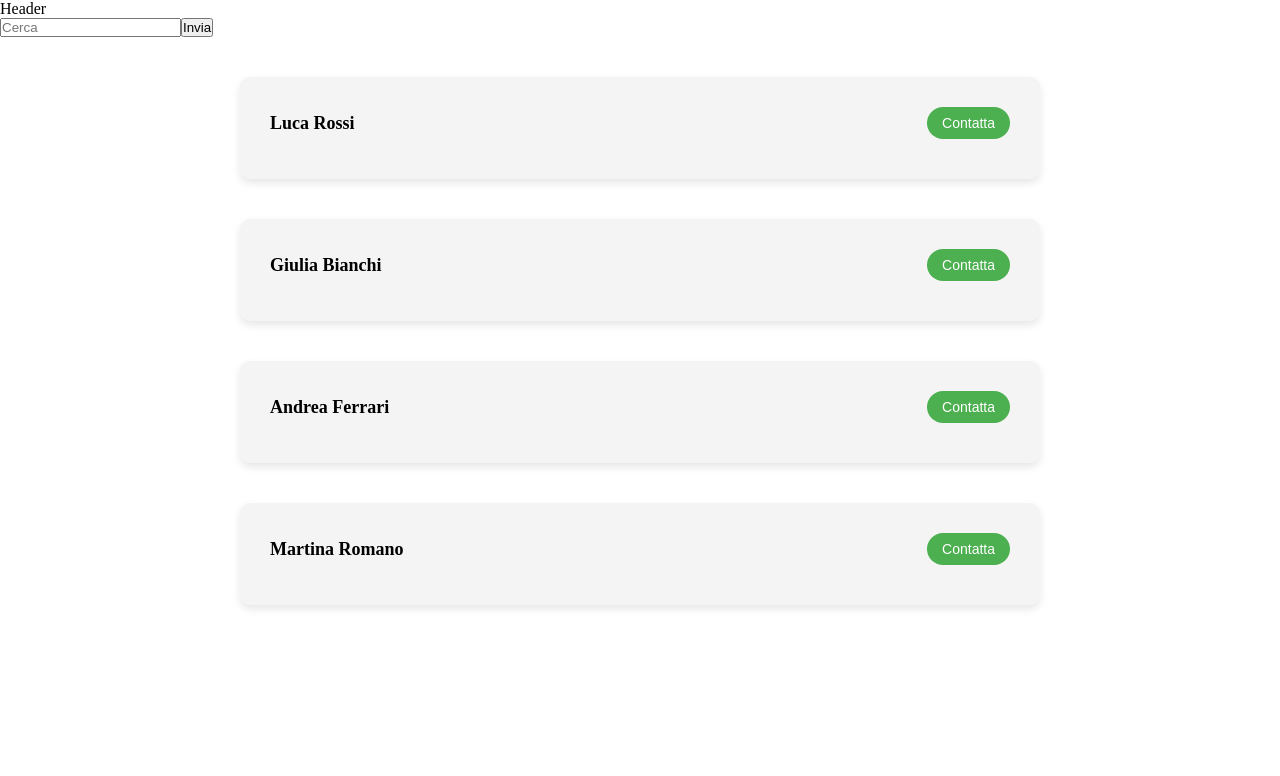
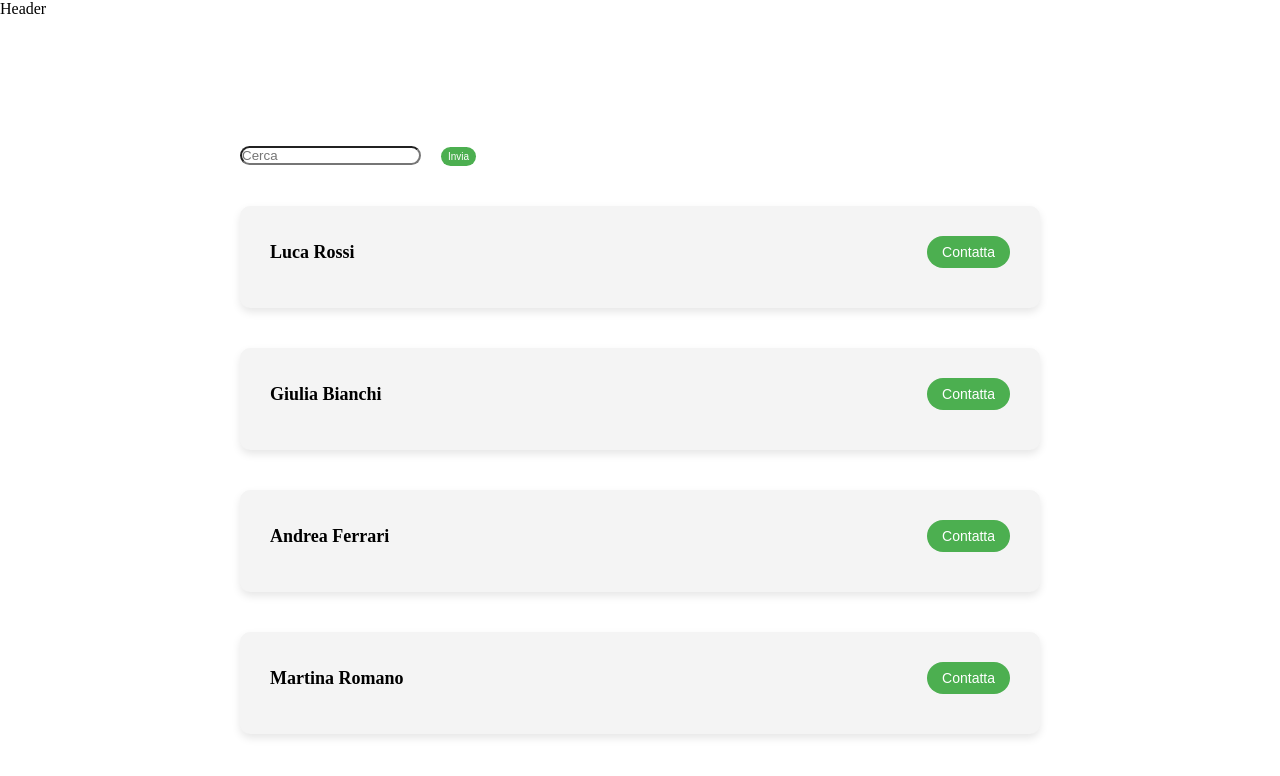
Before and after one commit to nicoargiolas/sst-boolroad, a React (Vite) app: page /trip/1 in a window 1280 px wide. Shown: the top 776 px of the page. Built offline with nearby package versions, Linux system fonts and the light colour scheme.

Commit message:
style on search bar

```diff
--- a/src/index.css
+++ b/src/index.css
@@ -12,6 +12,28 @@
 
 .img-set {
     width: 400px;
+}
+
+.search-bar {
+    max-width: 800px;
+    margin: 40px auto;
+    margin-top: 10%;
+
+}
+
+.search {
+    border-radius: 10px;
+}
+
+.search-bar button {
+    margin-left: 20px;
+    background-color: #4CAF50;
+    color: white;
+    border: none;
+    padding: 4px 7px;
+    font-size: 10px;
+    border-radius: 20px;
+    cursor: pointer;
 }
 
 
--- a/src/pages/TripPage.jsx
+++ b/src/pages/TripPage.jsx
@@ -33,19 +33,22 @@ const TripPage = () => {
         <>
             {/* Gestiamo il onSubmit  */}
             <form onSubmit={(e) => event.preventDefault()}>
+                <div className="search-bar">
+                    <input className="search" type="text"
+                        value={search}
+                        placeholder="Cerca"
 
-                <input type="text"
-                value={search}
-                placeholder="Cerca"
+                        // Gestiamo onChange prendendo il value che sarebbe quello che inserisce l utente
+                        onChange={(e) => setSearch(e.target.value)} />
+                    <button>Invia</button>
+                </div>
 
-                // Gestiamo onChange prendendo il value che sarebbe quello che inserisce l utente
-                onChange={(e) => setSearch(e.target.value)}/>
 
-                <button>Invia</button>
+
             </form>
 
             <div>
-                {filteredUsers.map(user => <UserCard key={user.id} userProp={user} /> )}
+                {filteredUsers.map(user => <UserCard key={user.id} userProp={user} />)}
             </div>
 
         </>
```
